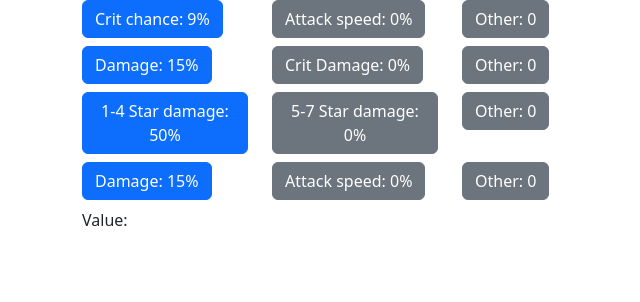
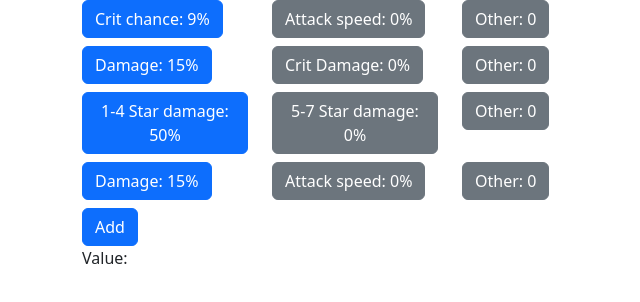
Before and after one commit to Knight1988/DefenseWarDamageCalculator, a Vue app: page / in a window 1280 px wide. Shown: the top 302 px of the page, without its empty margins (0-640 px from the left). Built offline with nearby package versions, Linux system fonts and the light colour scheme.

Commit message:
add buff effect

```diff
--- /dev/null
+++ b/src/components/BuffEffect.vue
@@ -0,0 +1,31 @@
+<template>
+  <div class="row mb-2" v-for="(buff, index) in buffs" :key="index">
+    <div class="col-3">
+      <select class="form-select" aria-label="Default select example">
+        <option selected>Select buff type</option>
+        <option value="bariBuff">Bari</option>
+        <option value="monaBuff">Mona</option>
+      </select>
+    </div>
+    <div class="col-3"><input v-model="buff.value" class="form-control" placeholder="Enter value"></div>
+  </div>
+  <div class="row">
+    <div class="col-2">
+      <button class="btn btn-primary" @click="addBuff"><i class="glyphicon glyphicon-search"></i>Add</button>
+    </div>
+  </div>
+</template>
+
+<script setup>
+import {ref} from "vue";
+
+const buffs = ref([]);
+
+function addBuff() {
+  buffs.value.push({ value: '' });
+}
+</script>
+
+<style scoped>
+
+</style>
--- a/src/components/DamageCalculator.vue
+++ b/src/components/DamageCalculator.vue
@@ -1,17 +1,21 @@
 <template>
-  <main>
-    <MasteryPointAllocation @update:value="handleUpdateValue" />
-  </main>
+  <div class="row">
+    <div class="col-6">
+      <MasteryPointAllocation @update:value="handleUpdateValue" />
+      <BuffEffect />
+    </div>
+  </div>
   <p>Value: {{ masteryPoints }}</p>
 </template>
 
 <script>
 import MasteryPointAllocation from "@/components/MasteryPointAllocation.vue";
 import {ref} from "vue";
+import BuffEffect from "@/components/BuffEffect.vue";
 
 export default {
   name: "DamageCalculator",
-  components: {MasteryPointAllocation},
+  components: {BuffEffect, MasteryPointAllocation},
   setup() {
     // Create a reactive ref to hold the value
     const masteryPoints = ref('');
--- a/src/components/MasteryPointAllocation.vue
+++ b/src/components/MasteryPointAllocation.vue
@@ -1,14 +1,10 @@
 <template>
-  <div class="row">
-    <div class="col-6">
   <div class="row mb-2" v-for="(row, rowIndex) in masteryPoints" :key="rowIndex">
     <div class="col-4" v-for="(button, columnIndex) in row" :key="columnIndex">
       <button :class="{ 'btn-primary': button.isPrimary, 'btn-secondary': !button.isPrimary }"
               class="btn btn-primary"
               @click="masteryClicked(rowIndex, columnIndex)"
       >{{ button.displayText }}</button>
-        </div>
-      </div>
     </div>
   </div>
 </template>
```
Lines whose indentation alone changed are shown as unchanged.
